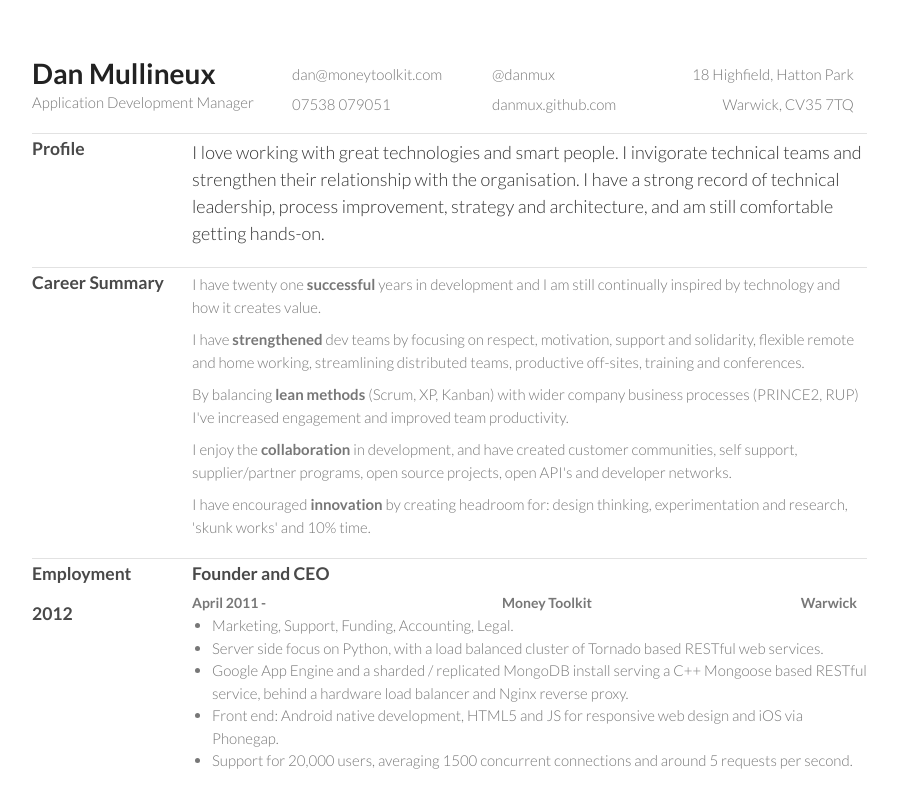
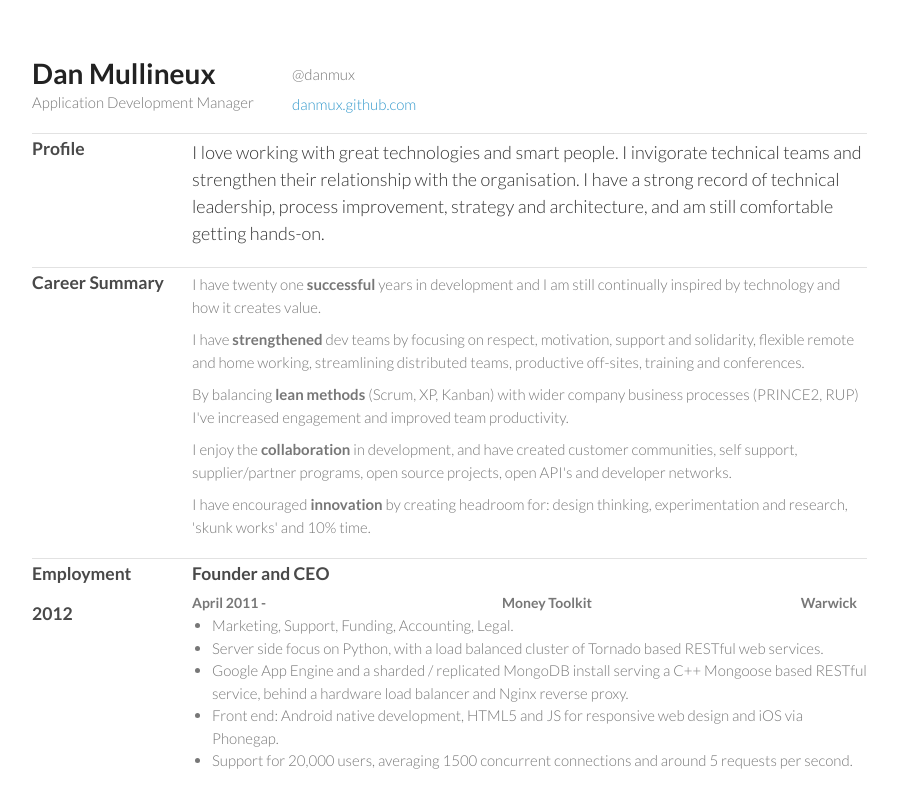
Before and after one commit to danmux/danmux.github.com, a plain HTML site: page index.html in a window 1280 px wide. Shown: the top 789 px of the page, without its empty margins (178-1076 px from the left). Drawn offline with Linux system fonts and the light colour scheme.

Commit message:
Removing direct contacts so this can stay on the web

```diff
--- a/index.html
+++ b/index.html
@@ -24,18 +24,18 @@
   </div>
 
   <div id="title-contact" class="title-block">
-    <p>dan@moneytoolkit.com</p>
-    <p>07538 079051</p>
+    <!--p>dan@moneytoolkit.com</p>
+    <p>07538 079051</p-->
   </div>
 
   <div id="title-further" class="title-block">
     <p>@danmux</p>
-    <p>danmux.github.com</p>
+    <p><a href="http://danmux.github.com">danmux.github.com</a></p>
   </div>
 
   <div id="title-address" class="title-block right">
-    <p>18 Highfield, Hatton Park</p>
-    <p>Warwick, CV35 7TQ</p>
+    <!--p>18 Highfield, Hatton Park</p>
+    <p>Warwick, CV35 7TQ</p-->
   </div>
 
 </div>
```
